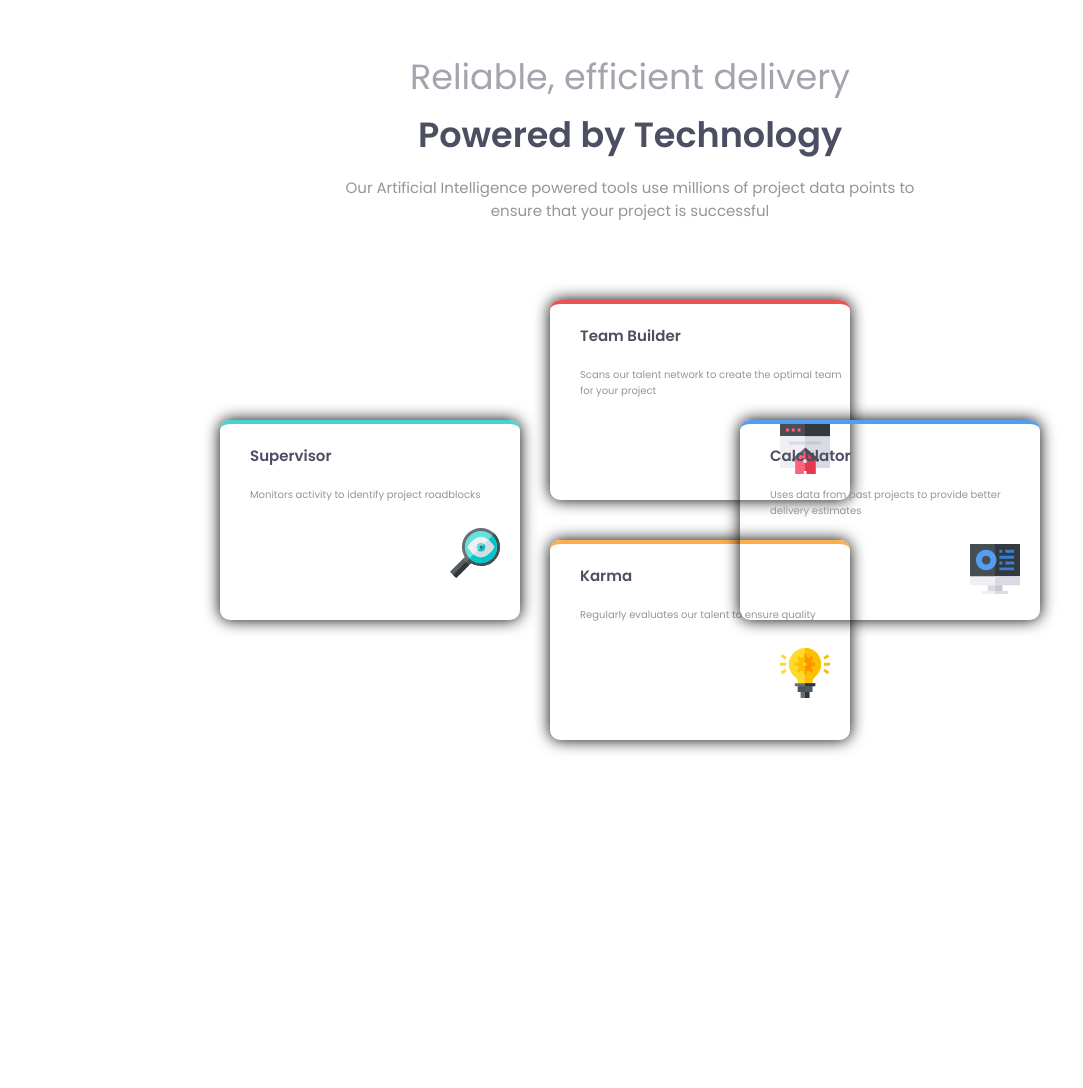
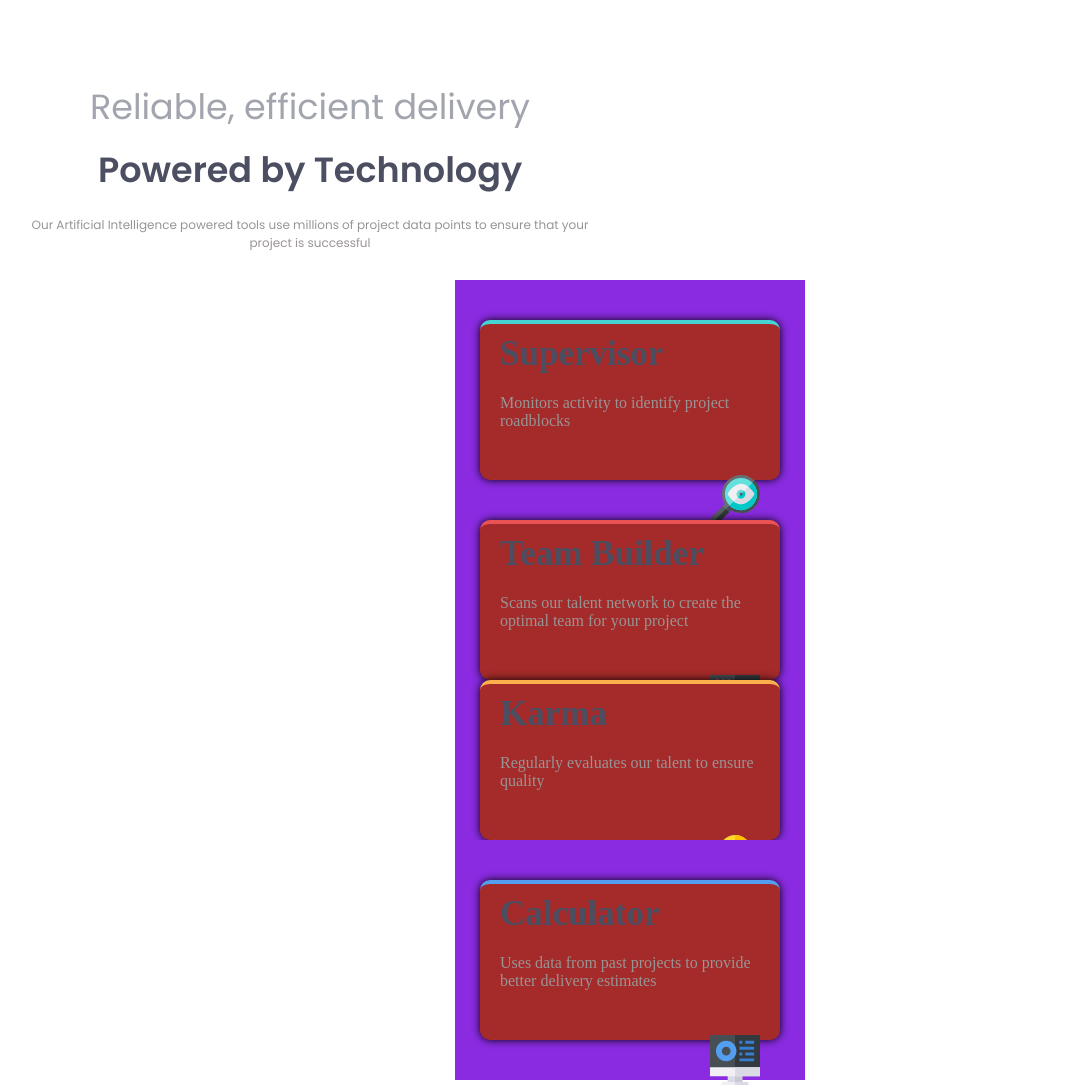
Before and after one commit to hirszaki/Four-card-feature-section, a plain HTML site: page index.html in a window 1280 px wide. Shown: the whole page, without its empty margins (10-1093 px from the left). Before the commit the page ends 830 px from the top, so only its background shows below. Drawn offline with Linux system fonts and the light colour scheme.

Commit message:
use flexbox

```diff
--- a/css/style.css
+++ b/css/style.css
@@ -4,25 +4,47 @@
     padding: 0;
 }
 
-main {
-    min-width: 375px;
-    height: 100vh;
+.tittle {
+    text-align: center;
+    font-family: 'Poppins', sans-serif;
+    font-size: 12px;
 }
 
 h1 {
-    font-family: 'Poppins', sans-serif;
-    font-weight: 600;
-    margin-top: 5px;
-    font-size: 20px;
+    margin: 10px 20px;
     color: hsl(234, 12%, 34%);
 }
 
 h2 {
-    font-family: 'Poppins', sans-serif;
-    font-weight: normal;
-    padding-top: 20px;
-    font-size: 20px;
+    margin-top: 80px;
     color:hsl(229, 6%, 66%);
+}
+
+p {
+    margin: 20px 20px;
+    color: hsl(0, 2%, 59%);
+}
+
+main {
+    height: 100vh;
+    display: flex;
+    flex-direction: column;
+    justify-content: center;
+    align-items: center;
+}
+
+.aisle {
+    width: 350px;
+    height: 30vh;
+    display: flex;
+    flex-direction: column;
+    justify-content: center;
+    align-items: center;
+    background-color: blueviolet;
+}
+
+.center {
+    height: 40vh;
 }
 
 img {
@@ -31,53 +53,41 @@ img {
     width: 50px;
 }
 
-.tittle {
-    width: 330px;
-    height: 200px;
-    margin: 30px auto;
-    padding: 0px 10px;
-    text-align: center;
-}
-.tittle p {
-    font-family: 'Poppins', sans-serif;
-    margin-top: 15px;
-    font-size: 15px;
-    color: hsl(0, 2%, 59%);
-}
-.box-size {
+
+
+.box-1, .box-2, .box-3, .box-4 {
     width: 300px;
-    height: 200px;
-    margin: 20px auto;
+    height: 20vh;
     border: 3px;
-    box-shadow: 0 0 1em black;
+    box-shadow: 0 0 0.5em black;
     border-top:4px solid;
     border-radius: 10px;
+    background-color: brown;
 }
-.box-size h1 {
-    font-size: 15px;
+
+.box h1 {
+    text-align: left;
     margin-left: 30px;
     margin-top: 20px;
 }
 
-.box-size p {
+.box p {
     font-size: 10px;
     margin-left: 30px;
-    margin-top: 20px;
-    font-family: 'Poppins', sans-serif;
     color: hsl(0, 2%, 59%);
 }
 
-.box1 {
+.box-1 {
     border-top-color: hsl(180, 62%, 55%);
 }
 
-.box2 {
+.box-2 {
     border-top-color: hsl(0, 78%, 62%);
 }
-.box3 {
+.box-3 {
     border-top-color: hsl(34, 97%, 64%);
 }
-.box4 {
+.box-4 {
     border-top-color: hsl(212, 86%, 64%);
 }
 
--- a/index.html
+++ b/index.html
@@ -11,30 +11,28 @@
     <title>Document</title>
 </head>
 <body>
-    <main>
     <div class="tittle">
     <h2>Reliable, efficient delivery</h2> <h1>Powered by Technology</h1> <p>Our Artificial Intelligence powered tools use millions of project data points to ensure that your project is successful</p>
     </div>
-
-    <div class="box-size box1">
+    <main>
+    <div class="aisle left">
+        <div class="box-1">
         <h1>Supervisor</h1><p>Monitors activity to identify project roadblocks</p>
-        <img src="../img/icon-supervisor.svg" alt="magnifier">
+        <img src="../img/icon-supervisor.svg" alt="magnifier"></div>
     </div>
 
 
-    <div class="box-size box2">
+    <div class="aisle center">
+        <div class="box-2">
         <h1>Team Builder</h1><p>Scans our talent network to create the optimal team for your project</p>
-        <img src="../img/icon-team-builder.svg" alt="home">
+        <img src="../img/icon-team-builder.svg" alt="home"></div>
+        <div class="box-3"><h1>Karma</h1><p>Regularly evaluates our talent to ensure quality</p>
+            <img src="../img/icon-karma.svg" alt="light bulb"></div>
     </div>
 
-    <div class="box-size box3">
-        <h1>Karma</h1><p>Regularly evaluates our talent to ensure quality</p>
-        <img src="../img/icon-karma.svg" alt="light bulb">
-    </div>
-
-    <div class="box-size box4">
-        <h1>Calculator</h1><p>Uses data from past projects to provide better delivery estimates</p>
-        <img src="../img/icon-calculator.svg" alt="computer">
+    <div class="aisle right">
+        <div class="box-4"><h1>Calculator</h1><p>Uses data from past projects to provide better delivery estimates</p>
+            <img src="../img/icon-calculator.svg" alt="computer"></div>
     </div>
     </main>
 </body>
```
